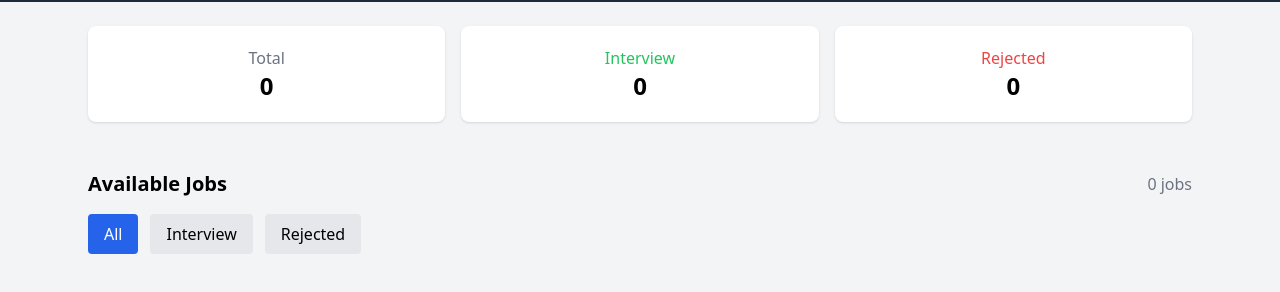
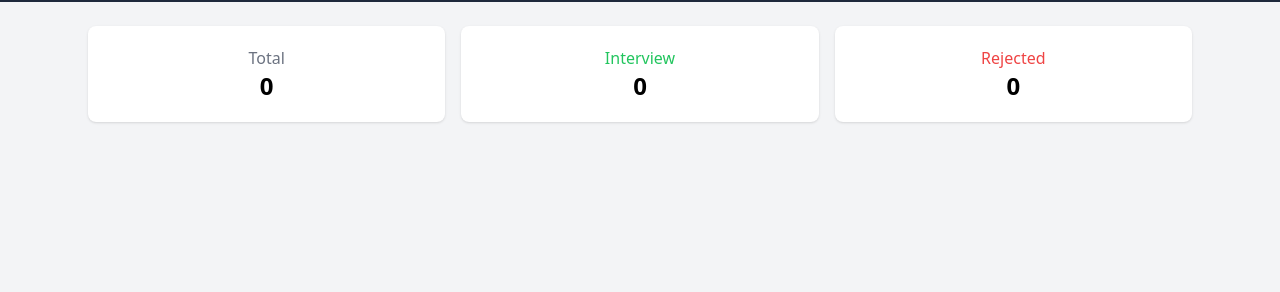
Before and after one commit to SakiAlAmin01/ProgrammingheroA4, a website: page index.html in a window 1280 px wide. Shown: the part 78-370 px from the top of the page. Drawn offline with Linux system fonts and the light colour scheme.

Commit message:
Dashboard Push

```diff
--- a/index.html
+++ b/index.html
@@ -12,6 +12,7 @@
 <header class="bg-slate-800 text-white p-6 text-center">
   <h1 class="text-2xl font-bold">Job Application Tracker</h1>
 </header>
+
 
 <!-- Dashboard -->
 <section class="max-w-6xl mx-auto p-6">
@@ -35,26 +36,6 @@
   </div>
 </section>
 
-<!-- Jobs Section -->
-<section class="max-w-6xl mx-auto p-6">
-
-  <!-- Title + Count -->
-  <div class="flex justify-between items-center">
-    <h2 class="text-xl font-semibold">Available Jobs</h2>
-    <span id="tabCount" class="text-gray-500">0 jobs</span>
-  </div>
-
-  <!-- Tabs -->
-  <div class="mt-4 flex gap-3">
-    <button data-tab="all" class="tabBtn bg-blue-600 text-white px-4 py-2 rounded">All</button>
-    <button data-tab="interview" class="tabBtn bg-gray-200 px-4 py-2 rounded">Interview</button>
-    <button data-tab="rejected" class="tabBtn bg-gray-200 px-4 py-2 rounded">Rejected</button>
-  </div>
-
-  <!-- Job Cards -->
-  <div id="jobContainer" class="grid md:grid-cols-2 lg:grid-cols-3 gap-5 mt-6"></div>
-
-</section>
 
 <script src="script.js"></script>
 </body>
```
